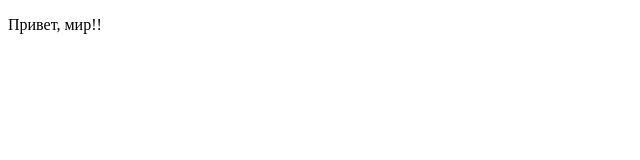
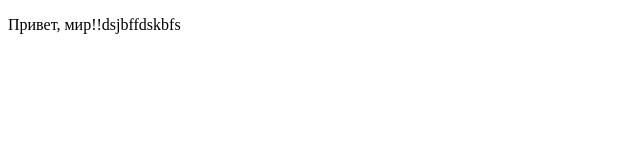
Before and after one commit to Warmelf/Warmelf.github.io, a plain HTML site: page index.html in a window 1280 px wide. Shown: the whole page, without its empty margins (0-640 px from the left). Drawn offline with Linux system fonts and the light colour scheme.

Commit message:
add index.html

```diff
--- a/index.html
+++ b/index.html
@@ -8,7 +8,7 @@
 </head>
 <body>
     <p>
-        Привет, мир!!
+        Привет, мир!!dsjbffdskbfs
     </p>
 </body>
 </html>
```
